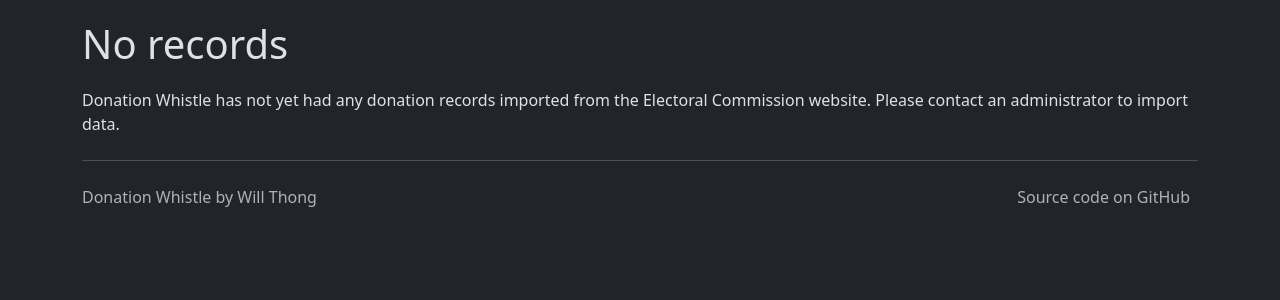
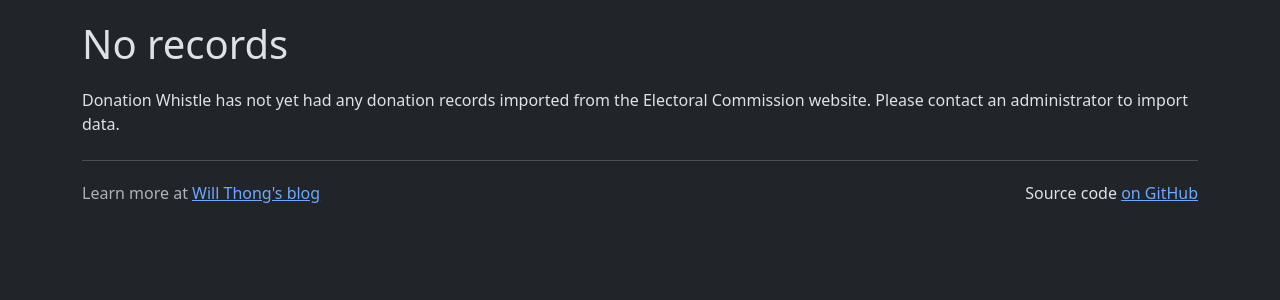
Before and after one commit to willthong/donation-whistle, a Flask app: page / in a window 1280 px wide. Shown: the part 56-356 px from the top of the page. Run offline with Flask 3, Linux system fonts and the light colour scheme; data that the repository does not hold is empty.

Commit message:
Fix README and links

```diff
--- a/app/templates/base.html
+++ b/app/templates/base.html
@@ -175,7 +175,10 @@
   <div class="container">
     <footer class="d-flex flex-wrap justify-content-between align-items-center py-3 my-4 border-top">
       <p class="col-md-4 mb-0 text-body-secondary">
-        Donation Whistle by Will Thong
+        Learn more at
+        <a href="https://www.willthong.com/donation-whistle.html">
+          Will Thong's blog
+        </a>
       </p>
       <a href=" /" class="col-md-4 d-flex align-items-center justify-content-center mb-3 mb-md-0 me-md-auto link-body-emphasis text-decoration-none">
         <svg class="bi me-2" width="40" height="32">
@@ -185,8 +188,9 @@
 
       <ul class="nav col-md-4 justify-content-end">
         <li class="nav-item">
-          <a href="https://www.github.com/willthong/donation-whistle" class="nav-link px-2 text-body-secondary">
-            Source code on GitHub
+          Source code
+          <a href="https://www.github.com/willthong/donation-whistle">
+            on GitHub
           </a>
         </li>
       </ul>
--- a/app/templates/index.html
+++ b/app/templates/index.html
@@ -55,7 +55,7 @@
         {{ form.donor_type_other(class_="form-check-input") }}
         <span data-bs-toggle="tooltip" data-bs-title="Disabled by default. Comprises
           public funds (not gifts so much as statutory obligations) and impermissible
-          donors. Learn more at Will Thong's blog: willthong.com/donation-whistle.html.">
+          donors. Learn more at Will Thong's blog (linked in the footer).">
           {{ form.donor_type_other.label }}<b><sup>?</sup></b>
         </span> <br>
       </div>
@@ -79,7 +79,7 @@
         {{ form.donation_type_other(class_="form-check-input") }}
         <span data-bs-toggle="tooltip" data-bs-title="Disabled by default. Comprises public funds (not
           gifts so much as statutory obligations) and impermissible donations (these gifts are returned
-          so don't really count). Learn more at Will Thong's blog: willthong.com/donation-whistle.html.">
+          so don't really count). Learn more at Will Thong's blog (linked in the footer).">
           {{ form.donation_type_other.label }}<b><sup>?</sup></b> </span> <br>
       </div>
       <div class="filter-box">
```
Also changed, not shown: README.md.
